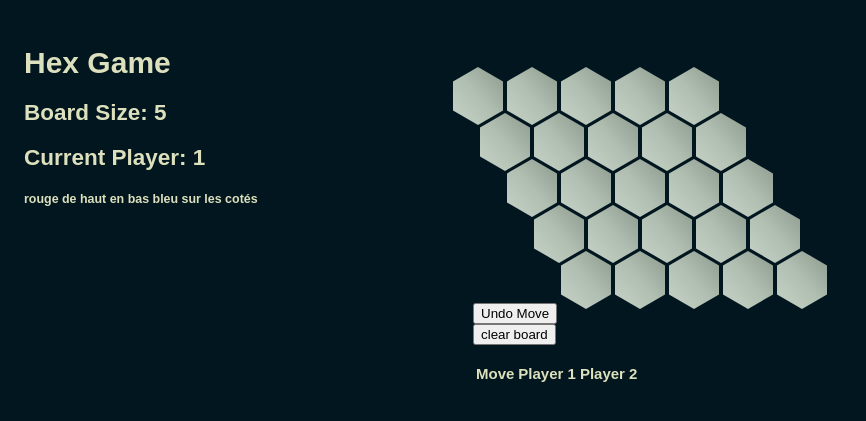
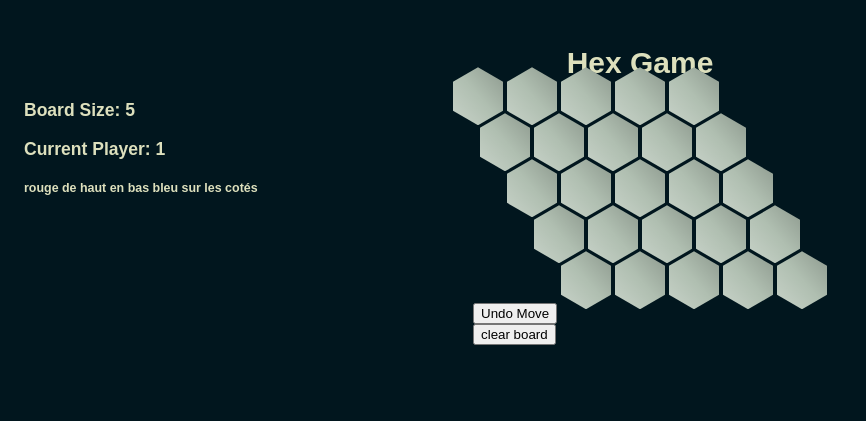
Before and after one commit to Ivan23BG/hex-et-combinatoires, a Flask app: page /place_piece in a window 1280 px wide. Shown: the top 421 px of the page, without its empty margins (0-866 px from the left). Run offline with Flask 3, Linux system fonts and the light colour scheme; lists and menus that the app fills with data are empty.

Commit message:
centrer le titre :)

```diff
--- a/src/main/hexgame/static/js/game.js
+++ b/src/main/hexgame/static/js/game.js
@@ -62,14 +62,26 @@ window.onload = function() {
                         }
                     });
 
+                    function sleep(ms) {
+                        return new Promise(resolve => setTimeout(resolve, ms));
+                    }
+
                     if (game_over) {
                         data.hexid.forEach(hexID =>{
                             hex = document.getElementById(hexID);
                             hex.style.backgroundColor = 'yellow';
                         });
-                        alert('game over')
+                        if (current_player==1){
+                            document.getElementById('current-player-title').innerHTML = "Gagnant: Bleu";
+                        }
+                        else{
+                            document.getElementById('current-player-title').innerHTML = "Gagnant: Rouge";
+                        }
+
+                        document.getElementById('rules').style.visibility = "hidden";
                         return;
                     }
+
                     current_player = data.current_player; // Set current_player to the one in data.current_player
                     document.getElementById('current-player').innerHTML = current_player;
                 }
--- a/src/main/hexgame/templates/play.html
+++ b/src/main/hexgame/templates/play.html
@@ -8,10 +8,10 @@
 
   <body>
     <div class="text">
-      <h1>Hex Game</h1>
-      <h2>Board Size: {{ size }}</h2>
-      <h2>Current Player: <span id="current-player">1</span></h2>
-      <h5>rouge de haut en bas bleu sur les cotés</h5>
+      <h1><center>Hex Game</center></h1>
+      <h3>Board Size: {{ size }}</h2>
+      <h3 id="current-player-title">Current Player: <span id="current-player">1</span></h2>
+      <h5 id="rules">rouge de haut en bas bleu sur les cotés</h5>
     </div>
     <div id="game-container" style="height: {{ size_px }}px;">
       <div id="hex-grid">
@@ -35,17 +35,7 @@
         <input type="submit" value="clear board">
     </form>
       <br>
-      <table id="move-history">
-        <thead>
-          <tr>
-            <th>Move</th>
-            <th>Player 1</th>
-            <th>Player 2</th>
-          </tr>
-        </thead>
-        <tbody>
-        </tbody>
-      </table>
+
     </div>
 
     <script src="../static/js/game.js"></script>
```
